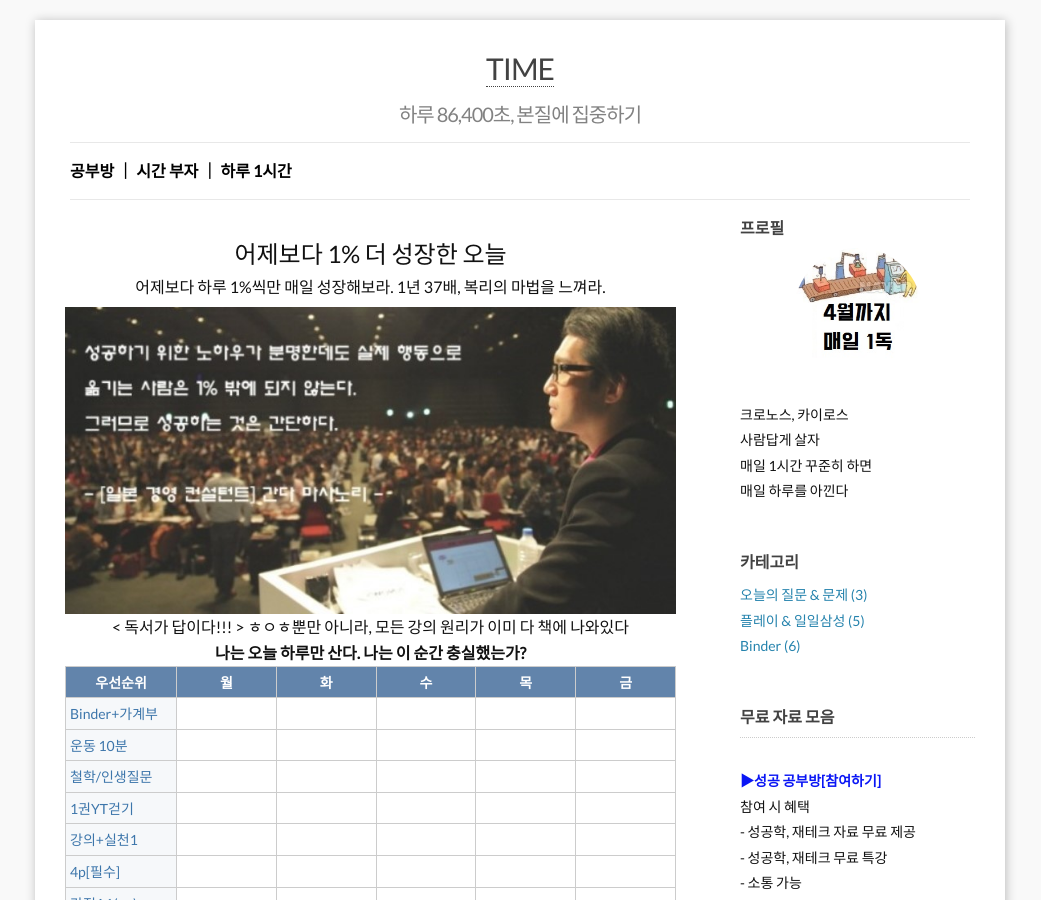
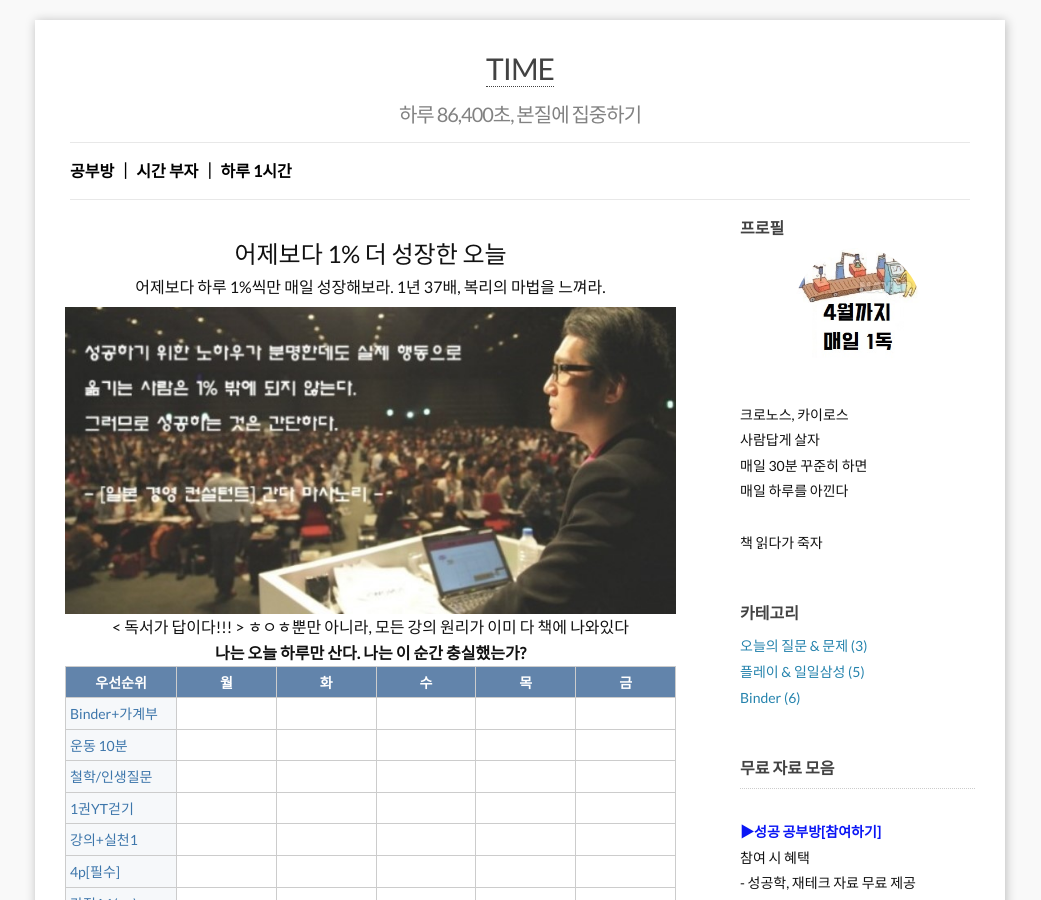
Before and after one commit to leevra/self-management.leeseungju.com, a Jekyll site: the page built from index.html, in a window 1280 px wide and 900 px high. Shown: the whole window, without its empty margins (120-1161 px from the left). Built offline with Jekyll 4.4.1, drawn with Linux system fonts in a browser that asks for light colours; the list of posts is cut into pages by our own code.

Commit message:
Update _config.yml

```diff
--- a/_config.yml
+++ b/_config.yml
@@ -14,7 +14,7 @@
 github_username:  leevra
 disqus_shortname: self-management.leeseungju.com
 favicon:     "/images/favicon.ico"
-aboutme: 크로노스, 카이로스<br>사람답게 살자<br>매일 1시간 꾸준히 하면<br>매일 하루를 아낀다 # these are shown on aboutme-sidebar.
+aboutme: 크로노스, 카이로스<br>사람답게 살자<br>매일 30분 꾸준히 하면<br>매일 하루를 아낀다<br><br>책 읽다가 죽자 # these are shown on aboutme-sidebar.
 aboutme_photo: /images/23421.jpg # your photo.
 google_analytics_key:   # put YOUR key here to enable tracking! (blank to disable)
 
```
